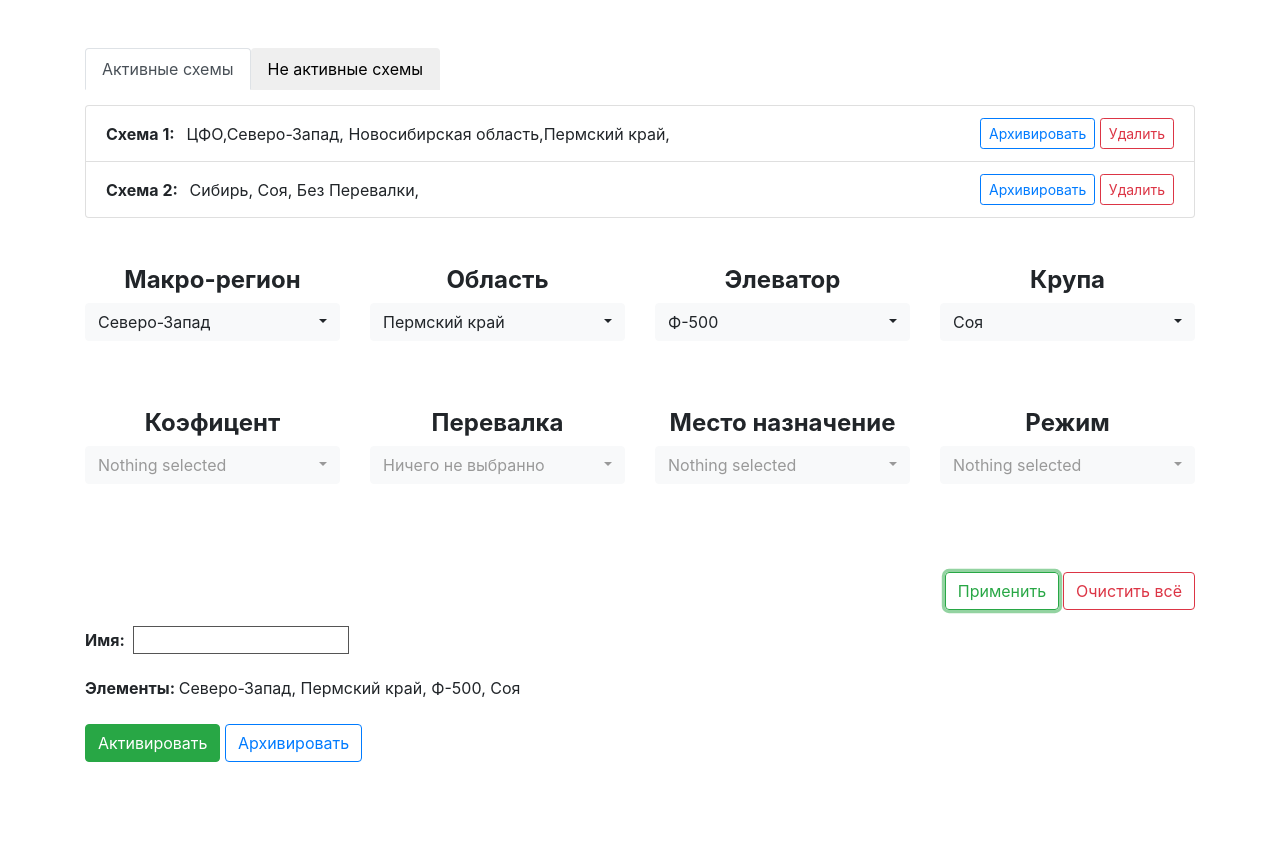
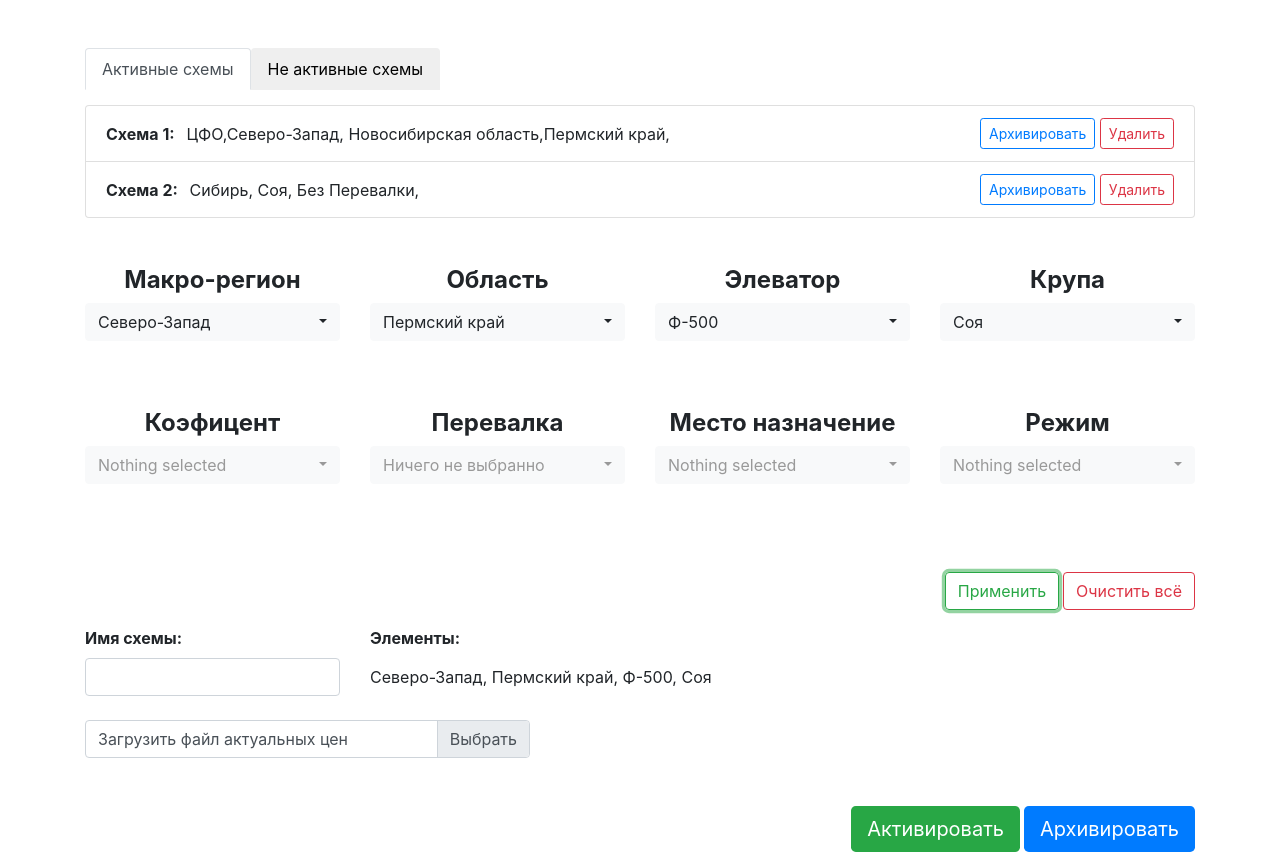
Before and after one commit to lukinvadim101/sodr-scheme, a plain HTML site: page index.html in a window 1280 px wide. Both pictures are taken after a click on the button "Применить". Before the commit the page ends 800 px from the top, so only its background shows below. Drawn offline with nearby package versions, Linux system fonts and the light colour scheme.

Commit message:
file input

```diff
--- a/index.html
+++ b/index.html
@@ -85,7 +85,7 @@
               </div>
               <div class="form-group col-md-3">
                 <h4 class="select-title">Место назначение</h4>
-                <select name="destination" id="destination" class="form-control selectpicker" data-live-search="true" multiple data-actions-box="true">
+                <select name="destination" id="destination" class="form-control selectpicker" data-live-search="true" multiple data-actions-box="true" data-selected-text-format="count > 2">
                   <option value="1000">Тамбовская область область</option>
                   <option value="2000">Нижегородская область</option>
                   <option value="300">Краснодарский край</option>
@@ -107,13 +107,35 @@
           <input type="button" class="btn btn-outline-success mr-1" value="Применить" id="applyBtn" />
           <input type="button" class="btn btn-outline-danger" value="Очистить всё" id="deselectBtn" />
         </div>
-        <div class="scheme-name__wrapper hide" id="schemeNameWrapper">
-            <label for="name_scheme" class="mr-1"><b>Имя:</b></label>
-            <input type="text" name="name_scheme" id="schemeNameInput"  required/>
-            <div id="schemeName"></div>
-            <div class="pt-4 ">
-              <button type="submit" class="btn btn-success" data-state-flag="stateActive">Активировать</button>
-              <button type="submit" class="btn btn-outline-primary" data-state-flag="stateArchive"> Архивировать</button>
+        <div class="scheme-name__wrapper hide" id="schemeNameWrapper">            <!-- hide -->
+          <div class="row">
+            <div class="col-3">
+              <label for="name_scheme" ><b>Имя схемы:</b></label>
+            </div>
+            <div class="col-9">
+              <b >Элементы: </b>
+            </div>
+          </div>
+          <div class="row">
+            <div class="col-3">
+              <input type="text" name="name_scheme" id="schemeNameInput"  class="form-control" required/>
+            </div>
+            <div id="schemeName" class="col-9 d-flex align-items-center"></div>
+          </div>
+          <div class="row pt-4">
+            <div class="input-group col-5">
+              <div class="custom-file ">
+                <input type="file" class="custom-file-input" id="inputFile">
+                <label class="custom-file-label" for="inputFile">Загрузить файл актуальных цен</label>
+              </div>
+              <!-- <div class="input-group-append">
+                <span class="input-group-text" id="uploadFile">Загурзить</span>
+              </div> -->
+            </div>
+          </div>
+            <div class="pt-5 d-flex justify-content-end">
+              <button type="submit" class="btn-lg btn-success border-0 mr-1" data-state-flag="stateActive">Активировать</button>
+              <button type="submit" class="btn-lg btn-primary border-0" data-state-flag="stateArchive"> Архивировать</button>
             </div>
         </div>
 
--- a/script.js
+++ b/script.js
@@ -1,5 +1,5 @@
 
-const allSelectorsElem = [...document.querySelectorAll('.form-control')];
+const allSelectorsElem = [...document.querySelectorAll('.selectpicker')];
 let allSelectedOptions = [];
 
 function getSelectValues(select, index, flag = false) {
@@ -38,7 +38,7 @@ function showSelect(){
   if (schemeTxt !== '') {
     removeAllChildNodes(schemeName);
     schemeName.insertAdjacentHTML("beforeend",
-      `<div class='insertSelection pt-3'><b>Элементы: </b>${schemeTxt}</div>`);
+      `<div class='insertSelection'>${schemeTxt}</div>`);
     schemeNameWrapper.classList.remove('hide');
   }
 
--- a/style.css
+++ b/style.css
@@ -34,9 +34,6 @@ body, html {
   height: 100%;
 }
 
-#schemeNameInput {
-  border: 1px solid #555;
-  padding-left: 10px;
-  width: 13.5em
-
+.custom-file-input ~ .custom-file-label::after {
+  content: "Выбрать";
 }
```
